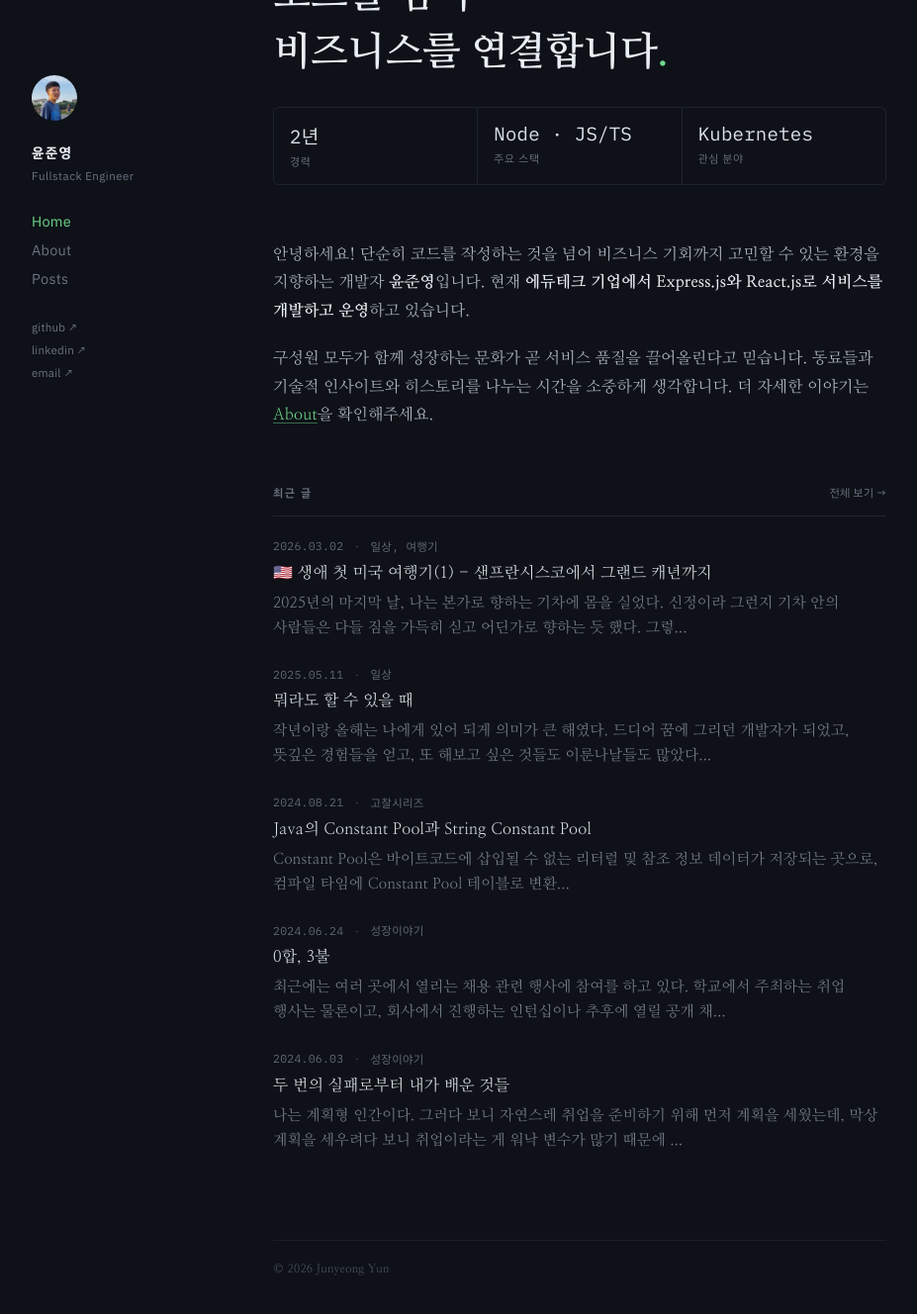
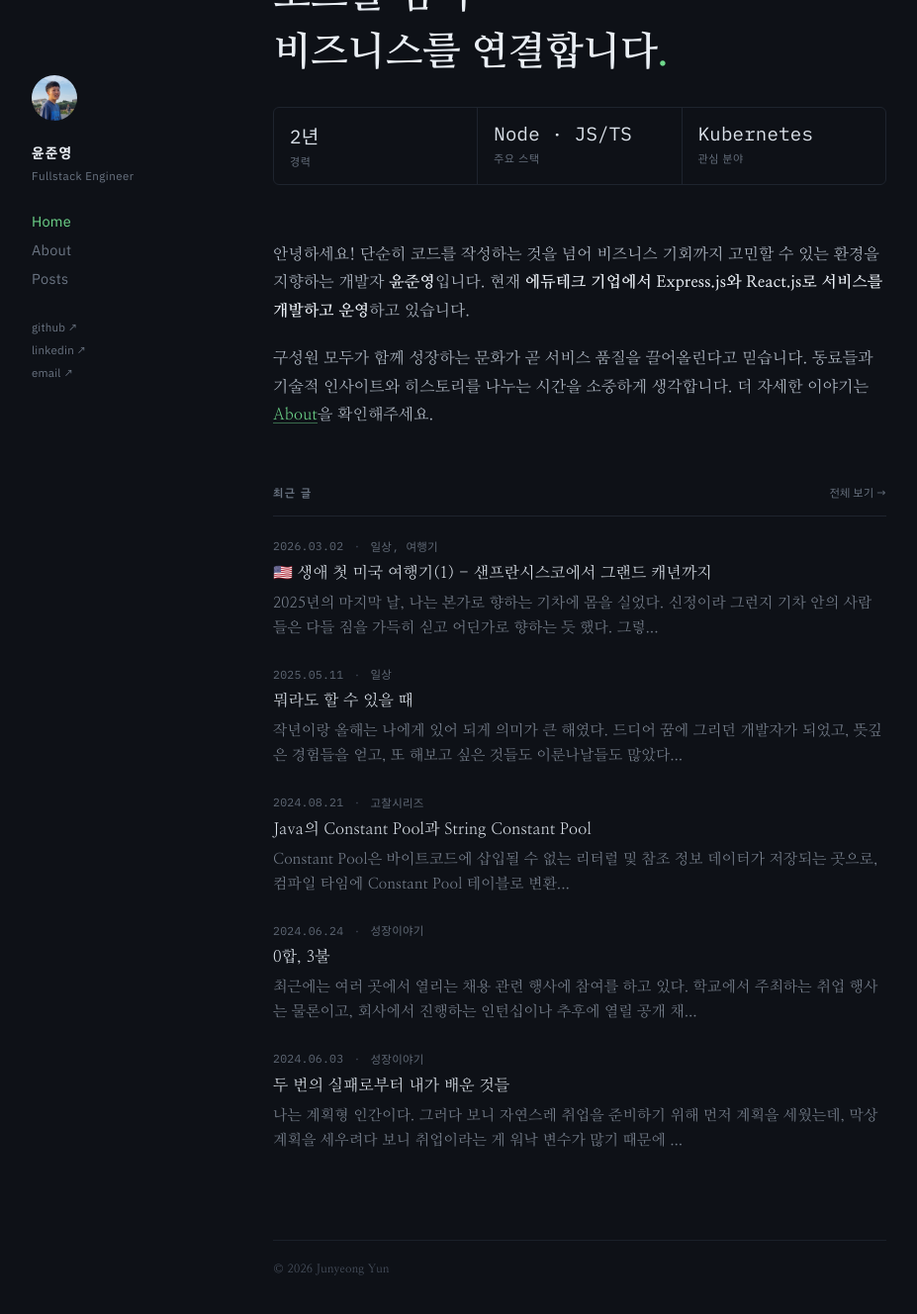
Before and after one commit to ypjun100/v2.junyeong.dev, a Jekyll site: the page built from index.html, in a window 1280 px wide and 1400 px high, scrolled down 110 px. Shown: the top 1328 px of the window at 99% size, without its empty margins (138-1065 px from the left). Built offline with Jekyll 4.4.1, drawn with Linux system fonts in a browser that asks for light colours.

Commit message:
style: let Korean text break at any character
word-break: keep-all held each 어절 together, which left ragged line endings in
the narrow content column. Dropping it restores the browser default. overflow-wrap
stays to keep long URLs from pushing the layout wide.

```diff
--- a/_sass/_base.scss
+++ b/_sass/_base.scss
@@ -13,9 +13,8 @@ body {
   color: var(--text);
   font-family: var(--font-content);
   letter-spacing: var(--tracking);
-  // keep-all stops Korean 어절 from splitting mid-word; break-word still rescues
-  // long unbreakable strings such as URLs.
-  word-break: keep-all;
+  // Korean breaks at any character, as the browser default does. break-word is
+  // kept only to rescue long unbreakable strings such as URLs.
   overflow-wrap: break-word;
 }
 
```
